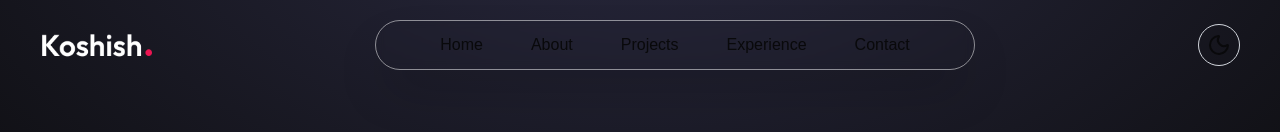
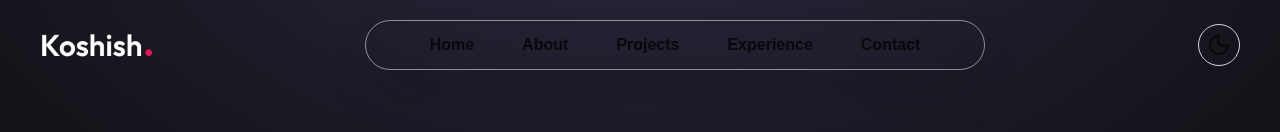
Before and after one commit to Koshish-Khadka/my-portfolio, a Next.js app: page / in a window 1280 px wide. Shown: the top 132 px of the page. Built offline with nearby package versions, Linux system fonts and the light colour scheme; a web font is replaced by a local one.

Commit message:
first commit

```diff
--- a/src/app/components/Navbar.tsx
+++ b/src/app/components/Navbar.tsx
@@ -39,7 +39,7 @@ const Navbar = () => {
       {/* Desktop Menu */}
       <ul className="hidden md:flex space-x-12 border px-16 py-3 rounded-4xl  backdrop-blur-xs border-[#FFFFFF80] shadow-2xl">
         {navLinks.map((link) => (
-          <li key={link.href} className="text-base font-normal">
+          <li key={link.href} className="text-base font-black hover:text-blue-500">
             <a href={link.href}>{link.label}</a>
           </li>
         ))}
```
